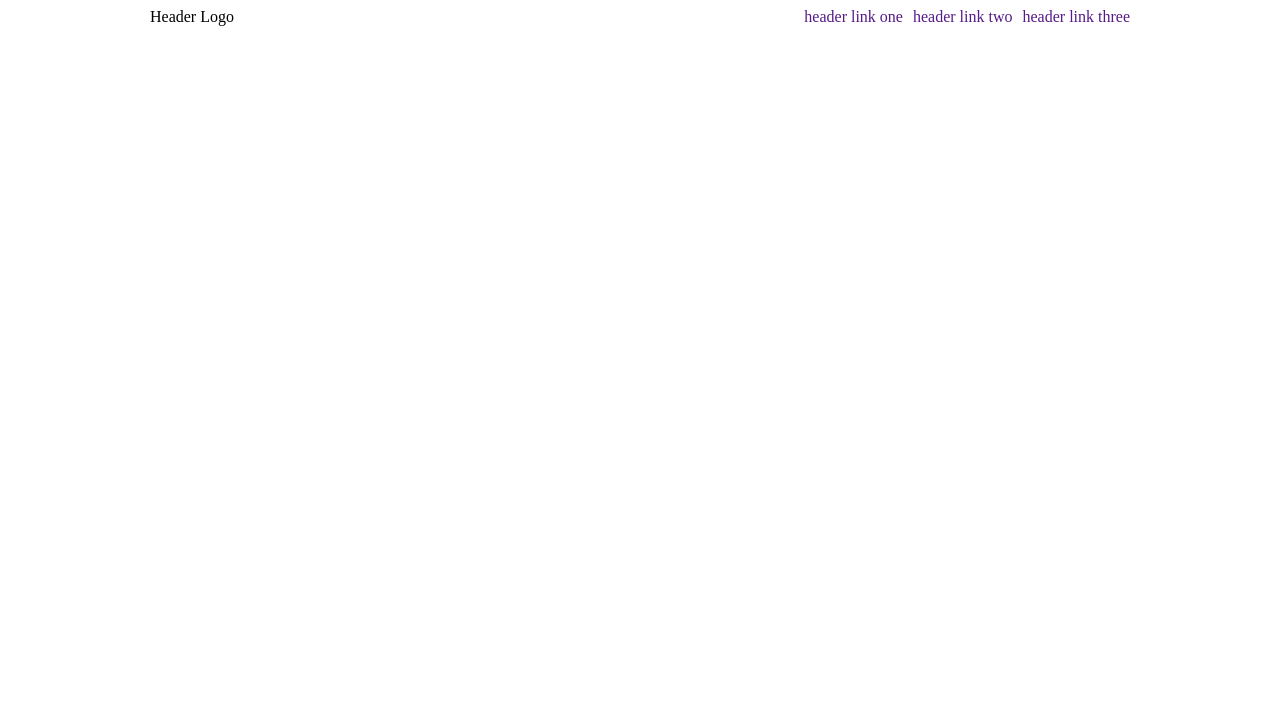
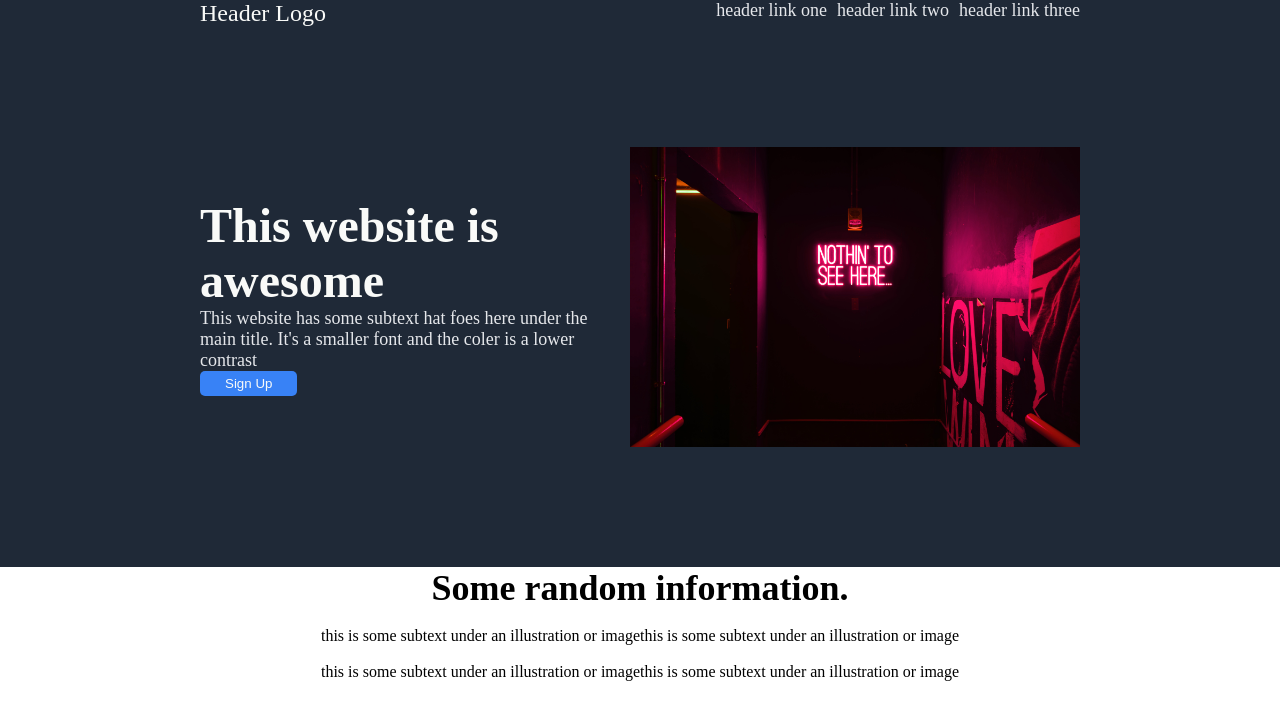
Before and after one commit to cquance13/Odin-Landing-Page, a plain HTML site: page index.html in a window 1280 px wide. Drawn offline with Linux system fonts and the light colour scheme.

Commit message:
Add all top content, format the whole top, and content plus some formatting to the middle.

```diff
--- a/index.html
+++ b/index.html
@@ -8,6 +8,7 @@
     <link rel="stylesheet" href="style.css">
   </head>
 <body>
+    <div class="top_third">
         <!--header with logo and three links-->
         <div class="header">
             <div class="header_logo">Header Logo</div>
@@ -16,4 +17,37 @@
             <a href="">header link three</a>
         </div>
 
+        <!--Basic info and signup-->
+        <div class="top">
+            <div class="top_left">
+                <div class="awesome">This website is awesome</div>
+                <div class="website_explanation">This website has some subtext hat foes here under the main title. It's
+                    a smaller font and the coler is a lower contrast</div>
+                <button class="signup">Sign Up</button>
+            </div>
+            <img class="nothing_pic" src="images/pexels-aleksandar-pasaric-3342739.jpg" alt="Nothing to see here flourescent. Photo taken by Aleksander Pasaric">
+        </div>
+    </div>
+
+    <div class="mid_upper">
+        <div class="info_header">Some random information.</div>
+        <div class="info_block">
+            <div class="info">
+                <img>
+                <div>this is some subtext under an illustration or image</div>
+            </div>
+            <div class="info">
+                <img>
+                <div>this is some subtext under an illustration or image</div>
+            </div>
+            <div class="info">
+                <img>
+                <div>this is some subtext under an illustration or image</div>
+            </div>
+            <div class="info">
+                <img>
+                <div>this is some subtext under an illustration or image</div>
+            </div>
+        </div>
+    </div>
 </body>
--- a/style.css
+++ b/style.css
@@ -1,24 +1,85 @@
-/*items using the flex display*/
-.header {
-    display: flex;
-}
-
 /*all links formatting*/
 a {
     text-decoration: none; /*all links with no visible bar*/
+    color: #E5E7EB;
+    font-size: 18px;
 }
 
 /*body formating*/
 body {
-    margin: 8px 150px; /*body content with extra margin on sides*/
+    margin: 0;
 }
 
 /*header formating*/
 .header {
+    display: flex;
     gap: 10px; /*distance between the header links*/
 }
 
 /*header logo formating*/
 .header_logo {
     margin-right: auto; /*separate the header links from the logo*/
+    color: #F9FAF8;
+    font-size: 24px;
 }
+
+.awesome {
+    font-size: 48px;
+    font-weight: bolder;
+    color: #F9FAF8;
+}
+
+/*Nothing to see here picture formatting*/
+.nothing_pic {
+    height: 300px;
+    width: auto;
+    margin: 20px 0;
+}
+
+.top {
+    display: flex;
+    align-items: center;
+    padding: 100px 0;
+    justify-content: space-between;
+    flex-wrap: wrap;
+}
+
+.top_left {
+    max-width: 400px;
+}
+
+.top_third {
+    background-color: #1F2937;
+    padding: 0 200px;
+}
+
+.website_explanation {
+    font-size: 18px;
+    color: #E5E7EB
+}
+
+.signup {
+    background-color: #3882F6;
+    color: #F9FAF8;
+    padding: 5px 25px;
+    border: none;
+    border-radius: 5px;
+}
+
+.info_header {
+    font-size: 36px;
+    font-weight: bolder;
+}
+
+.info_block {
+    display: flex;
+    flex-wrap: wrap;
+    justify-content: center;
+}
+
+.mid_upper {
+    display:flex;
+    flex-direction: column;
+    align-items: center;
+    padding: 0 200px;
+}
```
Also changed, not shown: images/pexels-aleksandar-pasaric-3342739.jpg (added). Lines whose indentation alone changed are shown as unchanged.
